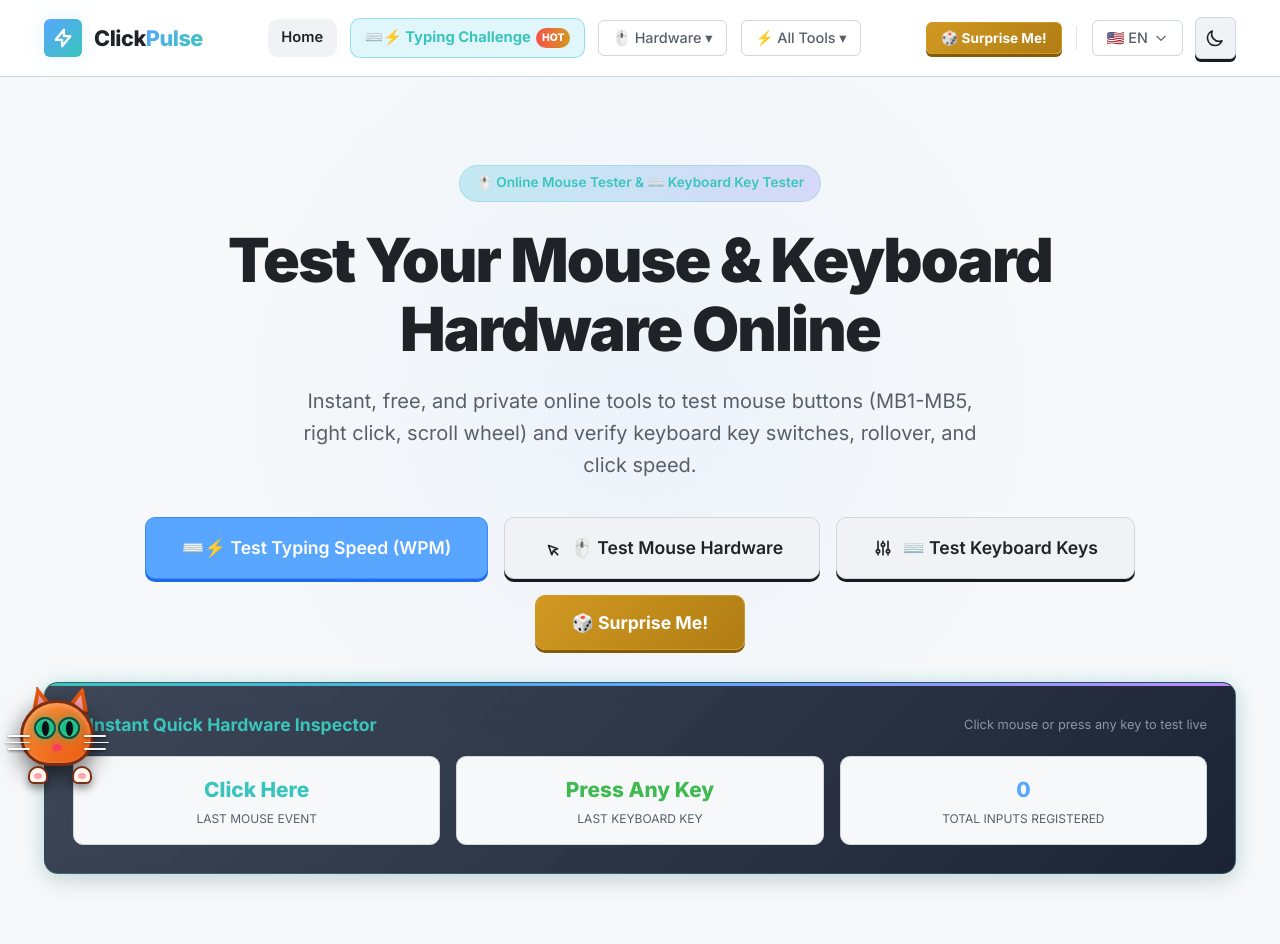
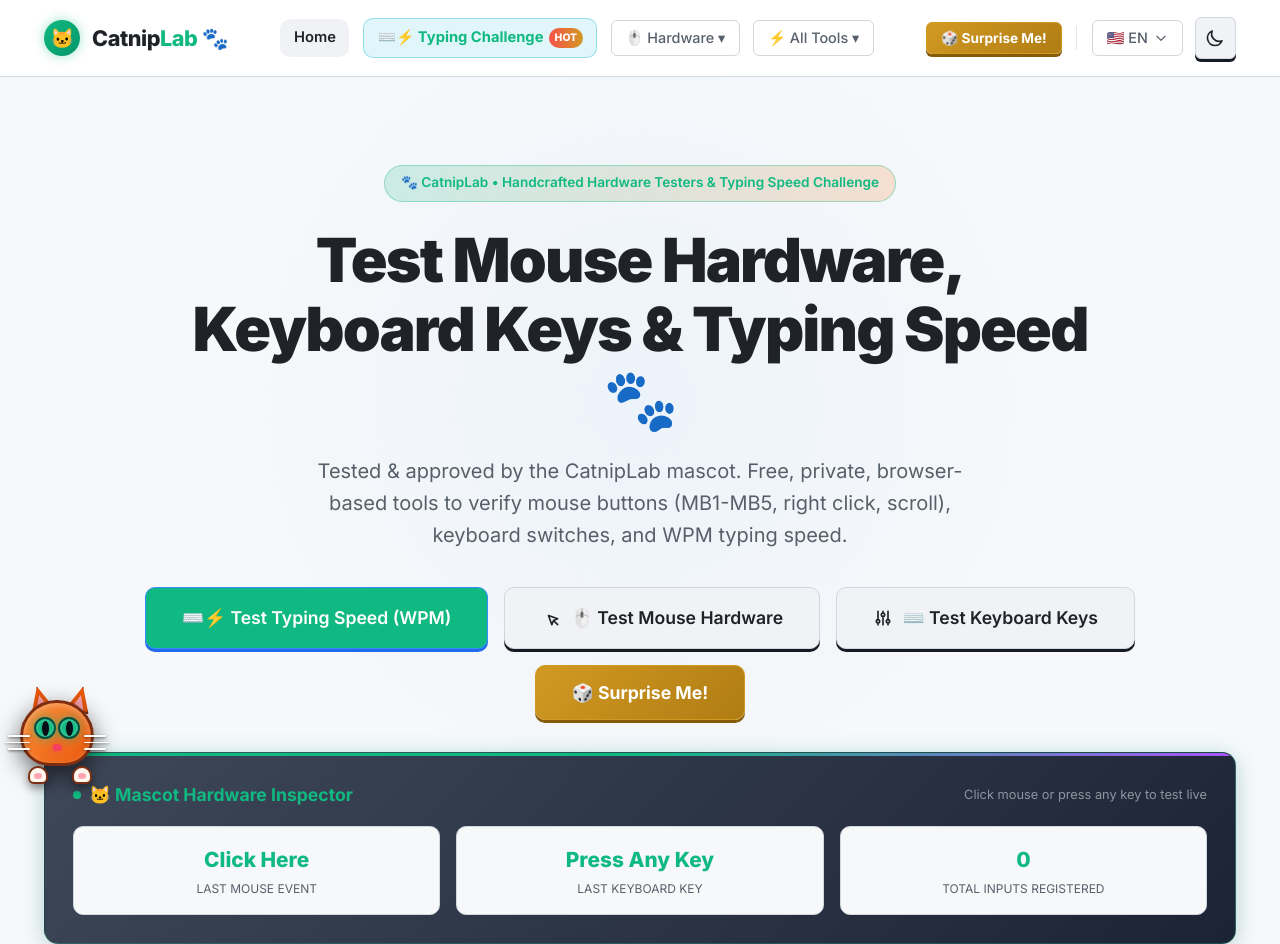
Before and after one commit to dylanwendling/catkeylab, a website with bundled scripts: page index.html in a window 1280 px wide. Shown: the top 944 px of the page. Built offline with nearby package versions, Linux system fonts and the light colour scheme.

Commit message:
feat: rebrand project to CatnipLab and implement new modular UI design system with global styles and navigation components

```diff
--- a/css/main.css
+++ b/css/main.css
@@ -20,19 +20,22 @@
   --text-secondary: #8b949e;
   --text-muted: #6e7681;
 
-  --accent-primary: #58a6ff;
-  --accent-primary-hover: #388bfd;
-  --accent-primary-glow: rgba(88, 166, 255, 0.25);
+  --accent-primary: #10b981; /* Catnip Emerald */
+  --accent-primary-hover: #059669;
+  --accent-primary-glow: rgba(16, 185, 129, 0.25);
 
-  --accent-cyan: #39c5bb;
-  --accent-cyan-glow: rgba(57, 197, 187, 0.25);
-  --accent-emerald: #3fb950;
-  --accent-amber: #d29922;
-  --accent-rose: #f85149;
-  --accent-purple: #bc8cff;
+  --accent-cyan: #10b981; /* Catnip Emerald Accent */
+  --accent-cyan-glow: rgba(16, 185, 129, 0.25);
+  --accent-catnip: #10b981; /* Catnip Emerald */
+  --accent-ginger: #f97316; /* Ginger Tabby Orange */
+  --accent-pink: #fda4af; /* Soft Salmon Pink */
+  --accent-emerald: #10b981;
+  --accent-amber: #f59e0b;
+  --accent-rose: #f43f5e;
+  --accent-purple: #a855f7;
 
   --border-color: #30363d;
-  --border-focus: #58a6ff;
+  --border-focus: #10b981;
 
   --shadow-sm: 0 2px 4px rgba(0, 0, 0, 0.4);
   --shadow-md: 0 4px 12px rgba(0, 0, 0, 0.5);
--- a/index.html
+++ b/index.html
@@ -3,37 +3,37 @@
 <head>
   <meta charset="UTF-8">
   <meta name="viewport" content="width=device-width, initial-scale=1.0">
-  <title>ClickPulse - Free Online Browser Clicking & Testing Tools</title>
-  <meta name="description" content="Use powerful browser-based clicking, mouse, keyboard, and speed testing utilities directly in your browser. No downloads, 100% free & private.">
+  <title>CatnipLab 🐾 - Online Hardware Testers & Typing Speed Challenge</title>
+  <meta name="description" content="CatnipLab offers free, private online tools to test mouse hardware (MB1-MB5), keyboard keys, and WPM typing speed with interactive mascot judging.">
   <meta name="robots" content="index, follow">
 
   <!-- Canonical & hreflang tags -->
-  <link rel="canonical" href="https://clickpulse.app/">
-  <link rel="alternate" hreflang="x-default" href="https://clickpulse.app/">
-  <link rel="alternate" hreflang="en" href="https://clickpulse.app/?lang=en">
-  <link rel="alternate" hreflang="es" href="https://clickpulse.app/?lang=es">
-  <link rel="alternate" hreflang="fr" href="https://clickpulse.app/?lang=fr">
-  <link rel="alternate" hreflang="de" href="https://clickpulse.app/?lang=de">
-  <link rel="alternate" hreflang="pt" href="https://clickpulse.app/?lang=pt">
-  <link rel="alternate" hreflang="it" href="https://clickpulse.app/?lang=it">
-  <link rel="alternate" hreflang="nl" href="https://clickpulse.app/?lang=nl">
-  <link rel="alternate" hreflang="pl" href="https://clickpulse.app/?lang=pl">
-  <link rel="alternate" hreflang="tr" href="https://clickpulse.app/?lang=tr">
-  <link rel="alternate" hreflang="ru" href="https://clickpulse.app/?lang=ru">
-  <link rel="alternate" hreflang="ja" href="https://clickpulse.app/?lang=ja">
-  <link rel="alternate" hreflang="ko" href="https://clickpulse.app/?lang=ko">
-  <link rel="alternate" hreflang="zh" href="https://clickpulse.app/?lang=zh">
+  <link rel="canonical" href="https://catniplab.app/">
+  <link rel="alternate" hreflang="x-default" href="https://catniplab.app/">
+  <link rel="alternate" hreflang="en" href="https://catniplab.app/?lang=en">
+  <link rel="alternate" hreflang="es" href="https://catniplab.app/?lang=es">
+  <link rel="alternate" hreflang="fr" href="https://catniplab.app/?lang=fr">
+  <link rel="alternate" hreflang="de" href="https://catniplab.app/?lang=de">
+  <link rel="alternate" hreflang="pt" href="https://catniplab.app/?lang=pt">
+  <link rel="alternate" hreflang="it" href="https://catniplab.app/?lang=it">
+  <link rel="alternate" hreflang="nl" href="https://catniplab.app/?lang=nl">
+  <link rel="alternate" hreflang="pl" href="https://catniplab.app/?lang=pl">
+  <link rel="alternate" hreflang="tr" href="https://catniplab.app/?lang=tr">
+  <link rel="alternate" hreflang="ru" href="https://catniplab.app/?lang=ru">
+  <link rel="alternate" hreflang="ja" href="https://catniplab.app/?lang=ja">
+  <link rel="alternate" hreflang="ko" href="https://catniplab.app/?lang=ko">
+  <link rel="alternate" hreflang="zh" href="https://catniplab.app/?lang=zh">
 
   <!-- Open Graph / Social Media -->
   <meta property="og:type" content="website">
-  <meta property="og:url" content="https://clickpulse.app/">
-  <meta property="og:title" content="ClickPulse - Free Online Browser Clicking & Testing Tools">
-  <meta property="og:description" content="Use powerful browser-based clicking, mouse, keyboard, and speed testing tools directly in your browser. 100% free and private.">
+  <meta property="og:url" content="https://catniplab.app/">
+  <meta property="og:title" content="CatnipLab 🐾 - Online Hardware Testers & Typing Speed Challenge">
+  <meta property="og:description" content="Free, private online tools to test mouse buttons, keyboard rollover, and WPM typing speed with an interactive Cat Mascot.">
 
   <!-- Twitter Cards -->
   <meta name="twitter:card" content="summary_large_image">
-  <meta name="twitter:title" content="ClickPulse - Free Online Browser Tools">
-  <meta name="twitter:description" content="Browser-based online auto clicker, CPS test, mouse tester, keyboard tester, and reaction time game.">
+  <meta name="twitter:title" content="CatnipLab 🐾 - Online Hardware Testers & Typing Speed Challenge">
+  <meta name="twitter:description" content="Free online mouse tester, keyboard tester, typing speed challenge, and click speed utilities.">
 
   <!-- Google Fonts & Stylesheets -->
   <link rel="preconnect" href="https://fonts.googleapis.com">
--- a/js/components/footer.js
+++ b/js/components/footer.js
@@ -1,5 +1,5 @@
 /* ==========================================================================
-   ClickPulse - Footer Component
+   CatnipLab - Footer Component (Cat Theme)
    ========================================================================== */
 
 import { t, LANGUAGES, setLanguage } from '../i18n.js';
@@ -12,12 +12,10 @@
           <!-- Brand Summary Column -->
           <div class="footer-brand">
             <a href="#" class="logo">
-              <div class="logo-icon">
-                <svg width="22" height="22" fill="none" stroke="currentColor" viewBox="0 0 24 24">
-                  <path stroke-linecap="round" stroke-linejoin="round" stroke-width="2.5" d="M13 10V3L4 14h7v7l9-11h-7z"></path>
-                </svg>
+              <div class="logo-icon" style="background:linear-gradient(135deg, #10b981, #059669); color:#fff; border-radius:50%; width:36px; height:36px; display:flex; align-items:center; justify-content:center; font-size:1.2rem; box-shadow:0 0 12px rgba(16,185,129,0.4);">
+                🐱
               </div>
-              <div class="logo-text">Click<span>Pulse</span></div>
+              <div class="logo-text">Catnip<span style="color:var(--accent-emerald);">Lab</span> 🐾</div>
             </a>
             <p data-i18n="footerAbout">${t('footerAbout')}</p>
             <div class="privacy-badge">
@@ -57,7 +55,7 @@
           <div>
             <h4 class="footer-title">Platform & Privacy</h4>
             <div class="footer-links">
-              <a href="#about" class="footer-link">About ClickPulse</a>
+              <a href="#about" class="footer-link">About CatnipLab</a>
               <a href="#privacy" class="footer-link">Privacy Policy</a>
               <a href="#terms" class="footer-link">Terms of Service</a>
               <a href="#sitemap" class="footer-link">Sitemap & Index</a>
--- a/js/components/header.js
+++ b/js/components/header.js
@@ -1,5 +1,5 @@
 /* ==========================================================================
-   ClickPulse - Header Navigation Component
+   CatnipLab - Header Navigation Component (Cat Theme)
    ========================================================================== */
 
 import { t, LANGUAGES, getCurrentLang, setLanguage } from '../i18n.js';
@@ -14,12 +14,10 @@
     <header class="site-header">
       <div class="container header-inner">
         <a href="#" class="logo" id="header-logo">
-          <div class="logo-icon">
-            <svg width="22" height="22" fill="none" stroke="currentColor" viewBox="0 0 24 24">
-              <path stroke-linecap="round" stroke-linejoin="round" stroke-width="2.5" d="M13 10V3L4 14h7v7l9-11h-7z"></path>
-            </svg>
+          <div class="logo-icon" style="background:linear-gradient(135deg, #10b981, #059669); color:#fff; border-radius:50%; width:36px; height:36px; display:flex; align-items:center; justify-content:center; font-size:1.2rem; box-shadow:0 0 12px rgba(16,185,129,0.4);">
+            🐱
           </div>
-          <div class="logo-text">Click<span>Pulse</span></div>
+          <div class="logo-text">Catnip<span style="color:var(--accent-emerald);">Lab</span> 🐾</div>
         </a>
 
         <!-- Desktop Navigation Links -->
--- a/js/router.js
+++ b/js/router.js
@@ -166,12 +166,12 @@
     const meta = TOOL_METADATA[hash];
     renderToolPage(mainContainer, hash, meta);
     renderBreadcrumbs(breadcrumbsContainer, t(meta.titleKey));
-    updateSEOMetadata(`${t(meta.titleKey)} - ClickPulse Hardware Tools`, meta.desc);
+    updateSEOMetadata(`${t(meta.titleKey)} - CatnipLab 🐾 Hardware Tools`, meta.desc);
     currentCleanup = meta.cleanupFn;
   } else if (hash === 'about' || hash === 'privacy' || hash === 'terms') {
     renderLegalPage(mainContainer, hash);
     renderBreadcrumbs(breadcrumbsContainer, hash.toUpperCase());
-    updateSEOMetadata(`${hash.toUpperCase()} - ClickPulse`, 'ClickPulse platform policies and information.');
+    updateSEOMetadata(`${hash.toUpperCase()} - CatnipLab 🐾`, 'CatnipLab platform policies and information.');
   } else {
     renderHomePage(mainContainer);
     renderBreadcrumbs(breadcrumbsContainer, null);
@@ -196,14 +196,14 @@
     <!-- Hero Section -->
     <section class="hero">
       <div class="container">
-        <div class="hero-badge" style="background:linear-gradient(90deg, rgba(6,182,212,0.2), rgba(99,102,241,0.2)); border-color:var(--accent-cyan-glow); color:var(--accent-cyan);">
-          🖱️ Online Mouse Tester & ⌨️ Keyboard Key Tester
+        <div class="hero-badge" style="background:linear-gradient(90deg, rgba(16,185,129,0.18), rgba(249,115,22,0.18)); border-color:rgba(16,185,129,0.35); color:var(--accent-emerald);">
+          🐾 CatnipLab • Handcrafted Hardware Testers & Typing Speed Challenge
         </div>
         <h1 class="hero-title">
-          <span>Test Your Mouse & Keyboard Hardware Online</span>
+          <span>Test Mouse Hardware, Keyboard Keys & Typing Speed</span> 🐾
         </h1>
         <p class="hero-subtitle">
-          Instant, free, and private online tools to test mouse buttons (MB1-MB5, right click, scroll wheel) and verify keyboard key switches, rollover, and click speed.
+          Tested & approved by the CatnipLab mascot. Free, private, browser-based tools to verify mouse buttons (MB1-MB5, right click, scroll), keyboard switches, and WPM typing speed.
         </p>
         <div class="hero-ctas">
           <a href="#typing-test" class="btn btn-primary btn-lg">
@@ -225,9 +225,9 @@
         <!-- Hero Quick Test Interactive Card -->
         <div class="hero-quick-test-card" id="hero-quick-test-zone">
           <div style="display:flex; justify-content:space-between; align-items:center; margin-bottom:1rem; flex-wrap:wrap; gap:0.5rem;">
-            <div style="font-weight:700; font-size:1.1rem; color:var(--accent-cyan); display:flex; align-items:center; gap:0.5rem;">
+            <div style="font-weight:700; font-size:1.1rem; color:var(--accent-emerald); display:flex; align-items:center; gap:0.5rem;">
               <span class="status-dot" style="background:var(--accent-emerald);"></span>
-              <span>Instant Quick Hardware Inspector</span>
+              <span>🐱 Mascot Hardware Inspector</span>
             </div>
             <span style="font-size:0.8rem; color:var(--text-muted);">Click mouse or press any key to test live</span>
           </div>
--- a/package.json
+++ b/package.json
@@ -1,7 +1,7 @@
 {
-  "name": "clickpulse",
+  "name": "catniplab",
   "version": "1.0.0",
-  "description": "Free Online Browser Clicking & Testing Tools",
+  "description": "CatnipLab - Online Hardware Testers & Typing Speed Challenge",
   "private": true,
   "main": "index.html",
   "scripts": {
```
Also changed, not shown: js/i18n.js (+4 -4 lines).
